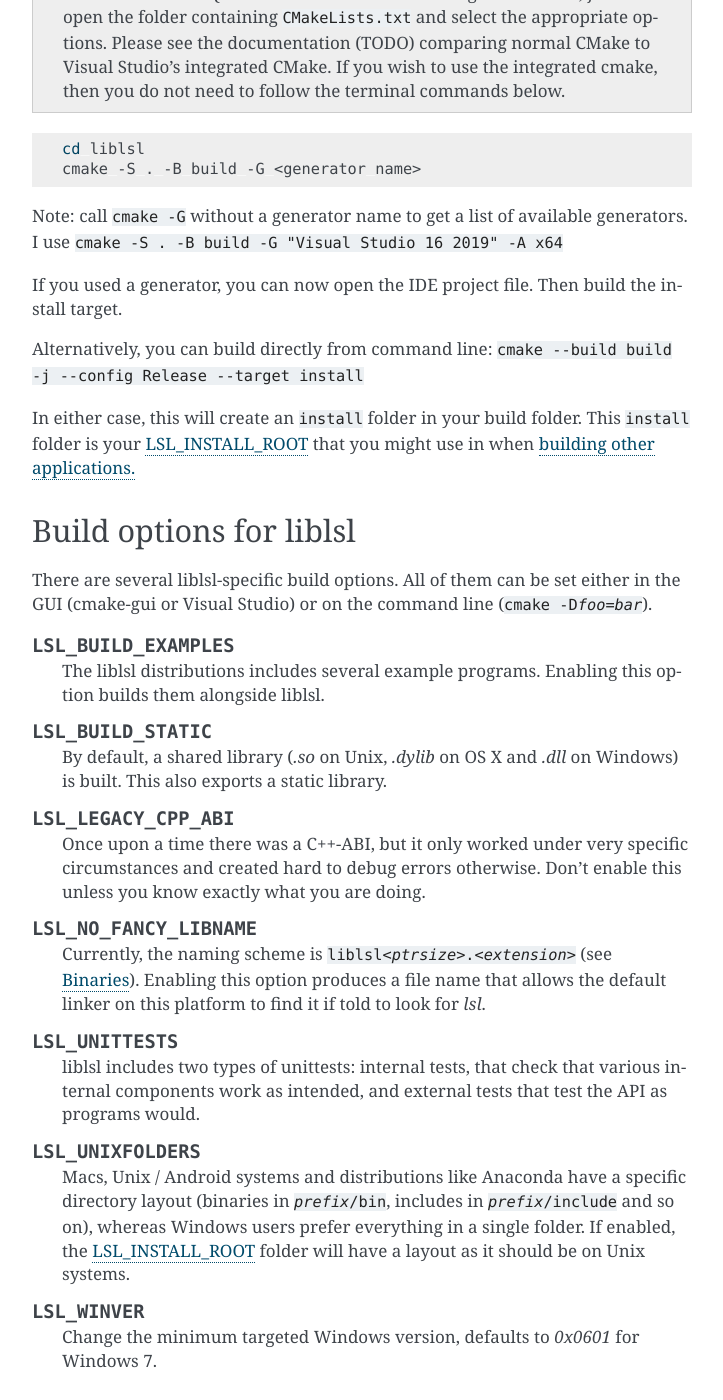
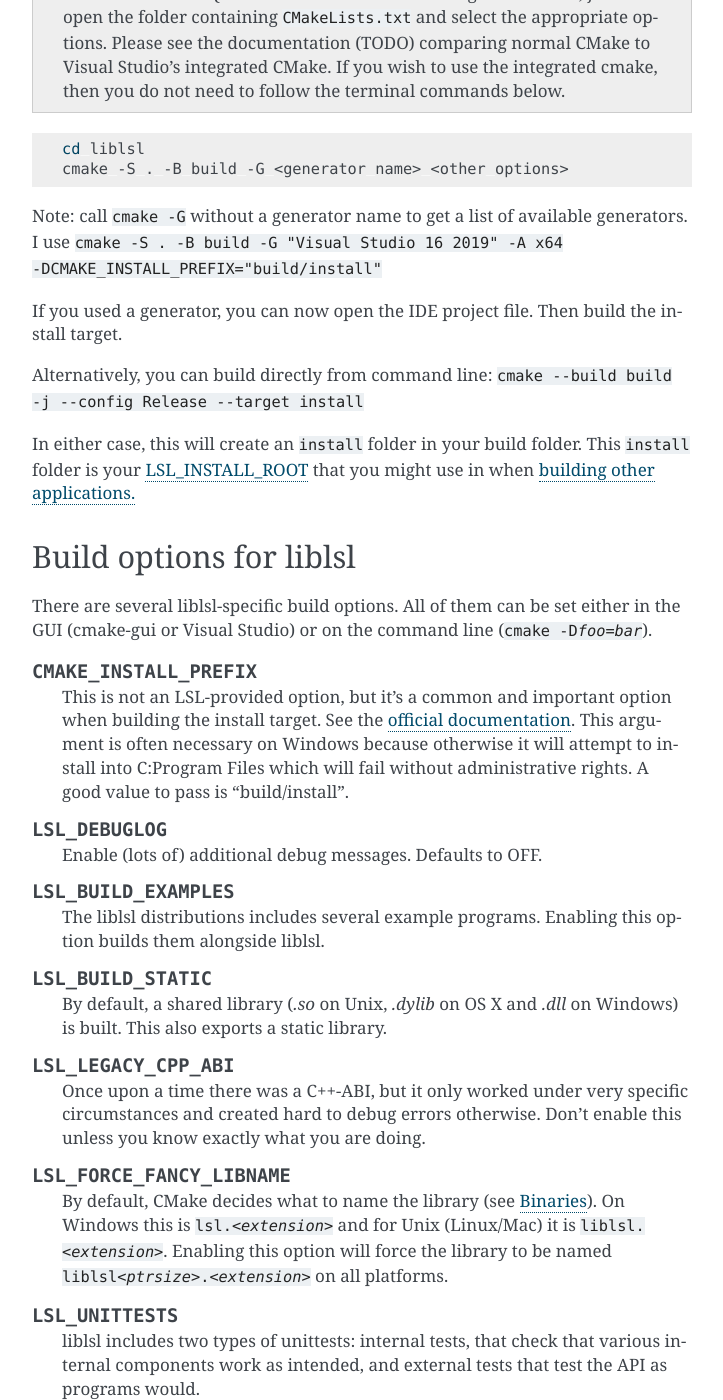
Before and after one commit to sccn/labstreaminglayer, a Sphinx documentation site: the page built from docs/dev/lib_dev.rst, in a window 1280 px wide and 1400 px high, scrolled down 1366 px. Shown: the whole window, without its empty margins (388-1111 px from the left). Built offline with Sphinx 7.4.7, drawn with Linux system fonts in a browser that asks for light colours; some of the changed text lies outside the part shown.

Commit message:
Fixed up CMake arg docs for building liblsl.

```diff
--- a/docs/dev/lib_dev.rst
+++ b/docs/dev/lib_dev.rst
@@ -67,11 +67,11 @@ Configuring the liblsl project
 .. code:: bash
 
     cd liblsl
-    cmake -S . -B build -G <generator name>
+    cmake -S . -B build -G <generator name> <other options>
 
 Note: call :samp:`cmake -G` without a generator name to get a list of available
 generators.
-I use :samp:`cmake -S . -B build -G "Visual Studio 16 2019" -A x64`
+I use :samp:`cmake -S . -B build -G "Visual Studio 16 2019" -A x64 -DCMAKE_INSTALL_PREFIX="build/install"`
 
 If you used a generator, you can now open the IDE project file. Then build the install target.
 
@@ -89,6 +89,17 @@ There are several liblsl-specific build options.
 All of them can be set either in the GUI (cmake-gui or Visual Studio) or on the
 command line (:samp:`cmake -D{foo}={bar}`).
 
+.. option:: CMAKE_INSTALL_PREFIX
+
+  This is not an LSL-provided option, but it's a common and important option when building the install target.
+  See the `official documentation <https://cmake.org/cmake/help/latest/variable/CMAKE_INSTALL_PREFIX.html>`_.
+  This argument is often necessary on Windows because otherwise it will attempt to install into C:\Program Files
+  which will fail without administrative rights. A good value to pass is "build/install".
+
+.. option:: LSL_DEBUGLOG
+
+   Enable (lots of) additional debug messages. Defaults to OFF.
+
 .. option:: LSL_BUILD_EXAMPLES
 
   The liblsl distributions includes several example programs.
@@ -105,13 +116,14 @@ command line (:samp:`cmake -D{foo}={bar}`).
   circumstances and created hard to debug errors otherwise. Don't enable this
   unless you know exactly what you are doing.
 
-.. option:: LSL_NO_FANCY_LIBNAME
+.. option:: LSL_FORCE_FANCY_LIBNAME
 
-  Currently, the naming scheme is
+  By default, CMake decides what to name the library (see :ref:`liblslarch`).
+  On Windows this is :file:`lsl.{<extension>}`
+  and for Unix (Linux/Mac) it is :file:`liblsl.{<extension>}`.
+  Enabling this option will force the library to be named
   :file:`liblsl{<ptrsize>}.{<extension>}`
-  (see :ref:`liblslarch`).
-  Enabling this option produces a file name that allows the default linker on
-  this platform to find it if told to look for `lsl`.
+  on all platforms.
 
 .. option:: LSL_UNITTESTS
 
@@ -133,6 +145,14 @@ command line (:samp:`cmake -D{foo}={bar}`).
   Change the minimum targeted Windows version, defaults to `0x0601` for
   Windows 7.
 
+.. option:: LSL_OPTIMIZATIONS
+
+  Enable some more compiler optimizations. Defaults to ON.
+
+.. option:: LSL_BUNDLED_PUGIXML
+
+  Use the bundled pugixml by default. Defaults to ON.
+
 Modifying liblsl
 ****************
 
--- a/docs/info/faqs.rst
+++ b/docs/info/faqs.rst
@@ -247,7 +247,7 @@ more specific (:ref:`permalink <faqmultimatch>`).
 Binaries
 ~~~~~~~~~~~~~~~~~~~~~~~~~~~~~~~~~~~
 
-(Also known as: "Which :file:`liblsl.so` / :file:`liblsl.dll` do I need?)
+(Also known as: "Which :file:`liblsl.so` / :file:`lsl.dll` do I need?)
 
 Liblsl gets compiled to a binary for a *specific* combination of
 Operating System / libc (almost almost the same) and processor architecture.
```
